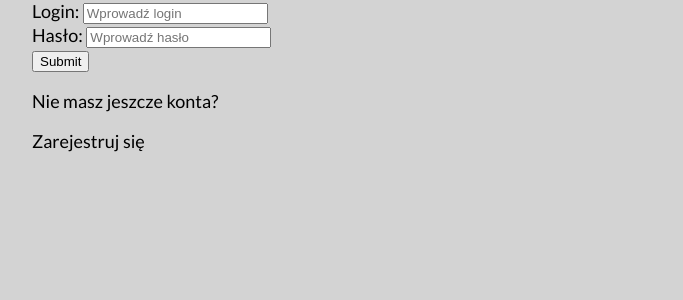
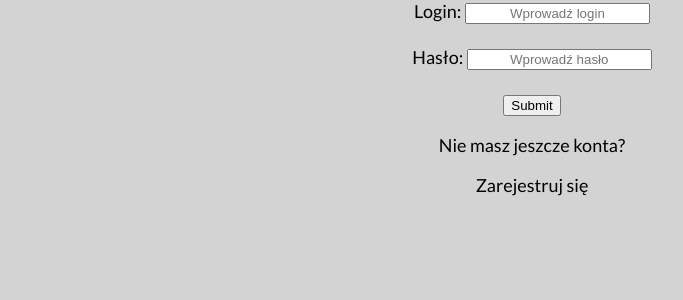
Before and after one commit to wul-fryk/co_jedza_karasie, a Django app: page /login/ in a window 1280 px wide. Shown: the part 62-362 px from the top of the page, without its empty margins (108-791 px from the left). Run offline with Django 4.2, Linux system fonts and the light colour scheme.

Commit message:
16.07.2022

```diff
--- a/fish/templates/fish/login_register.html
+++ b/fish/templates/fish/login_register.html
@@ -4,26 +4,32 @@
     <div>
         <form action="" method="POST">
             {% csrf_token %}
+            <div class="login_c">
                 <label class="login_c lrf">Login:</label>
                 <input type="text" class="login_c lrf" name="username" placeholder="Wprowadź login" required/>
 
+            </div>
+
             <br>
-
+            <div class="login_c">
                 <label id="login_c lrf">Hasło:</label>
                 <input type="password" class="login_c lrf" name="password" placeholder="Wprowadź hasło" required/>
-
+            </div>
             <br>
-
+            <div class="login_c">
                 <input type="submit" class="login_c" name="login_register_button"/>
-
+            </div>
+            <div class="login_c">
                 <ul class="messages login_c">
                     {% for message in messages %}
                     <li>{{ message }}</li>
                     {% endfor %}
                 </ul>
-
+            </div>
             <p class="login_c">Nie masz jeszcze konta?</p>
+            <div class="login_c">
                 <a href="{% url 'register' %}" class="login_c">Zarejestruj się</a>
+            </div>
         </form>
     </div>
     {% else %}
--- a/static/styles/main.css
+++ b/static/styles/main.css
@@ -37,7 +37,6 @@ a.option_home:hover {color:black; text-decoration:none;}
 
 .opt:not(search) {
     padding: 5px;
-    opacity: 0,8;
 }
 
 .opt:hover {
@@ -105,7 +104,7 @@ a:active {
 }
 
 .login_c {
-    margin-left: auto;
+    text-align: center;
 }
 /* end login page */
 
@@ -124,3 +123,4 @@ a:active {
     padding-left: 5px;
     border-left: 1px dotted white;
 }
+/* end userpage */
```
Also changed, not shown: db.sqlite3. Lines whose indentation alone changed are shown as unchanged.
